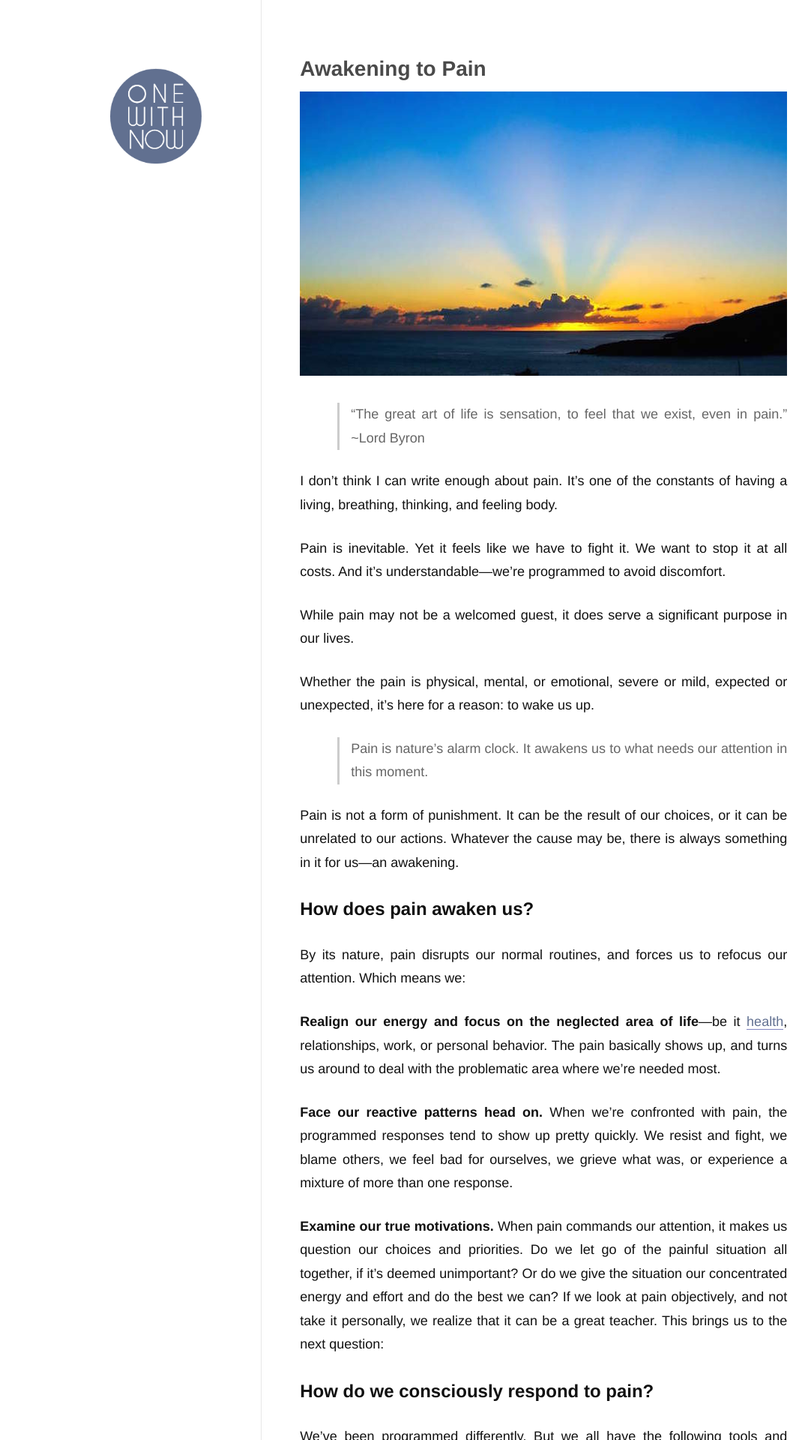
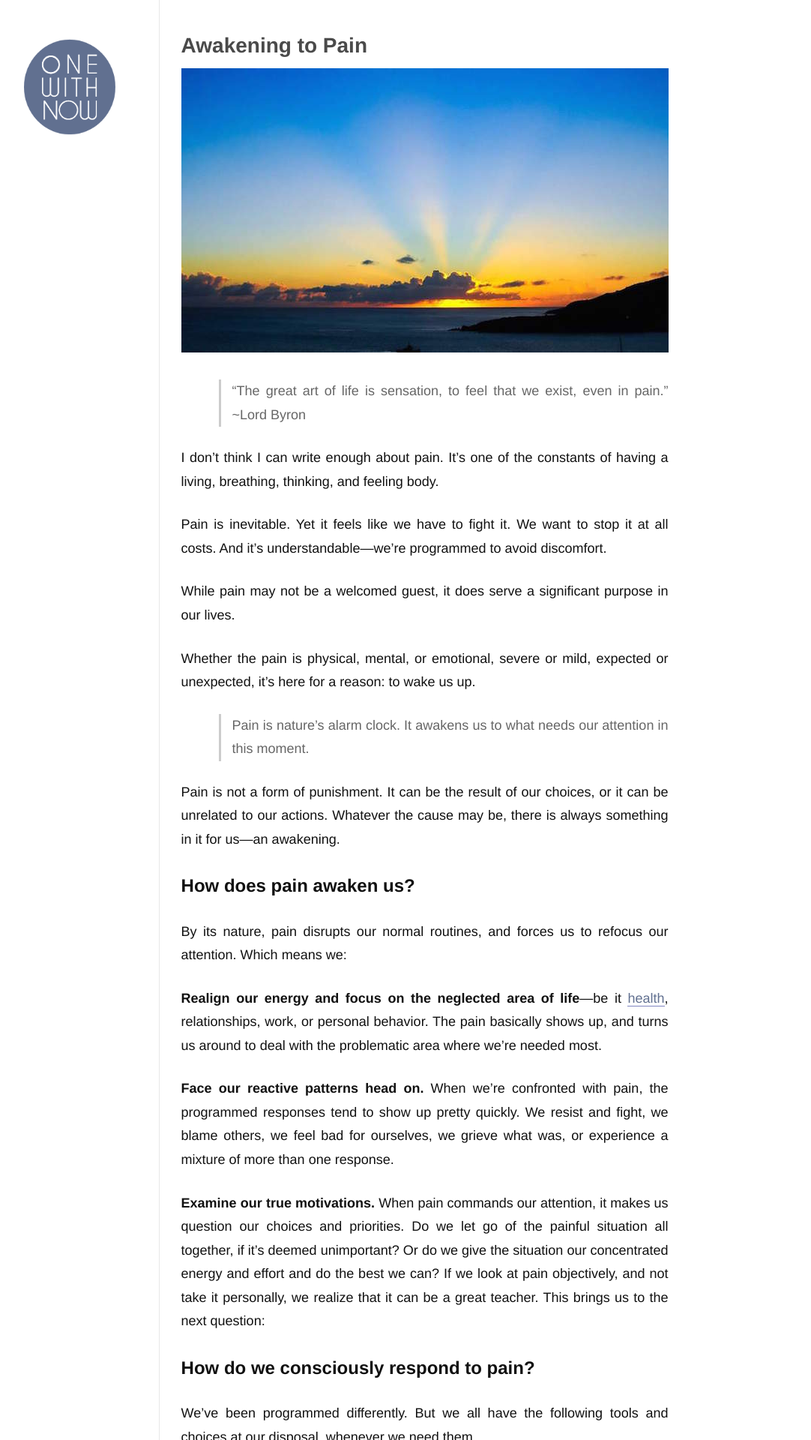
Before and after one commit to onewithnow/onewithnow.github.io, a Jekyll site: the page built from index.html, in a window 1280 px wide. Shown: the top 1920 px of the page at 75% size, without its empty margins (146-1228 px from the left). Built offline with Jekyll 4.4.1, drawn with Linux system fonts in a browser that asks for light colours; Markdown is read by kramdown in place of the engine named in the settings.

Commit message:
Font resize

```diff
--- a/css/main.css
+++ b/css/main.css
@@ -20,7 +20,7 @@ body {
   background-color: #fff;
   font-family: 'Helvetica Neue', Helvetica, Arial, sans-serif;
   font-weight: normal;
-  font-size: 24px;
+  font-size: .85em;
   overflow: hidden;
 }
 
```
